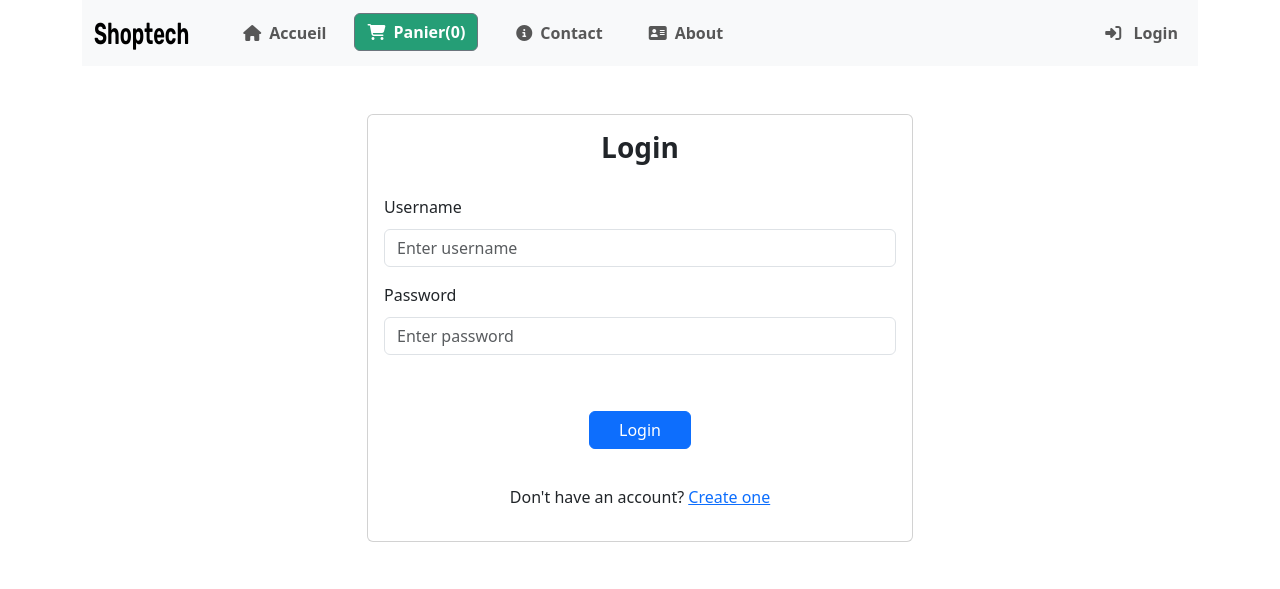
After one commit to fadlaouisimoo/myecommercewebs, a Django app: page /login/ in a window 1280 px wide. The commit adds this page. Shown: the top 589 px of the page. Run offline with Django 4.2, Linux system fonts and the light colour scheme; parts of the project's set-up code (start-up, migrations or seed data) failed here and were passed over; some libraries are stand-ins or nearby versions; some web fonts are replaced.

Commit message:
add login/logout

```diff
--- a/ecommerce/settings.py
+++ b/ecommerce/settings.py
@@ -130,3 +130,8 @@ STATIC_ROOT = os.path.join(BASE_DIR, 'static')
 # https://docs.djangoproject.com/en/3.2/ref/settings/#default-auto-field
 
 DEFAULT_AUTO_FIELD = 'django.db.models.BigAutoField'
+
+
+LOGIN_URL = 'login'
+LOGOUT_REDIRECT_URL = 'home'
+LOGIN_REDIRECT_URL = 'home'
--- a/shop/templates/shop/base.html
+++ b/shop/templates/shop/base.html
@@ -14,6 +14,7 @@
   <script src="https://code.jquery.com/jquery-3.7.1.js" integrity="sha256-eKhayi8LEQwp4NKxN+CfCh+3qOVUtJn3QNZ0TciWLP4=" crossorigin="anonymous"></script>
   <script src="https://cdn.jsdelivr.net/npm/bootstrap@5.0.2/dist/js/bootstrap.bundle.min.js" integrity="sha384-MrcW6ZMFYlzcLA8Nl+NtUVF0sA7MsXsP1UyJoMp4YLEuNSfAP+JcXn/tWtIaxVXM" crossorigin="anonymous"></script>
   <script src="https://kit.fontawesome.com/a8689a1474.js" crossorigin="anonymous"></script>
+
 </head>
 
 <body>
@@ -44,6 +45,21 @@
                   <a class="nav-link" href="{% url 'about' %}" style="margin-left: 30px;"><i class="fa-solid fa-address-card" style="margin-right: 8px;"></i><b>About</b></a>
                 </li>
               </ul>
+            </ul>
+            <ul class="navbar-nav ms-auto">
+              {% if user.is_authenticated %}
+               <li style="margin-top: 8px; border: solid 1px black;" class="nav-item">
+                    <span style="margin-left:30px; font-family: monospace;" class="navbar-text me-2"><i class="fa-solid fa-user" style="margin-right: -6px;"></i> <b>{{ user.username }}</b></span>
+                  </li>
+              <li class="nav-item">
+                  <a style="margin-left: 30px;" class="nav-link" href="{% url 'logout' %}"><i class="fa-solid fa-sign-out-alt" style="margin-right: 8px;"></i> <b>Logout</b></a>
+              </li>
+              {% else %}
+              <li class="nav-item">
+                  <a style="margin-left: 30px;" class="nav-link" href="{% url 'login' %}"><i class="fa-solid fa-sign-in-alt" style="margin-right: 8px;"></i> <b>Login</b></a>
+              </li>
+              {% endif %}
+          </ul>
             </div>
           </div>
         </nav>
--- /dev/null
+++ b/shop/templates/shop/login.html
@@ -0,0 +1,29 @@
+<!-- shop/templates/shop/login.html -->
+{% extends "shop/base.html" %}
+
+{% block content %}
+<div class="row justify-content-center">
+  <div class="col-md-6">
+    <div class="card my-5">
+      <div class="card-body">
+        <h3 class="card-title text-center" style="margin-bottom: 30px;"> <strong>Login</strong></h3>
+        <form method="post">
+          {% csrf_token %}
+          <div class="form-group mb-3">
+            <label style="margin-bottom: 10px;" for="username">Username</label>
+            <input type="text" name="username" class="form-control" id="username" placeholder="Enter username" required>
+          </div>
+          <div class="form-group mb-3">
+            <label style="margin-bottom: 10px;" for="password">Password</label>
+            <input type="password" name="password" class="form-control" id="password" placeholder="Enter password" required>
+          </div>
+          <button style="margin-top: 40px; width: 20%; margin-left:40%; margin-bottom: 20px;" type="submit" class="btn btn-primary ">Login</button>
+        </form>
+        <div class="text-center mt-3">
+          <p>Don't have an account? <a href="{% url 'register' %}">Create one</a></p>
+        </div>
+      </div>
+    </div>
+  </div>
+</div>
+{% endblock %}
--- a/shop/urls.py
+++ b/shop/urls.py
@@ -1,6 +1,7 @@
 from django.urls import path
-from shop.views import index, detail, checkout,confimation
+from shop.views import index, detail, checkout, confimation, custom_logout, register
 from . import views
+from django.contrib.auth import views as auth_views
 
 urlpatterns = [
     path('', index, name='home'),
@@ -9,4 +10,7 @@ urlpatterns = [
     path('confirmation', confimation, name="confirmation" ),
     path('contact/', views.contact, name='contact'),
     path('about/', views.about, name='about'),
+    path('login/', auth_views.LoginView.as_view(template_name='shop/login.html'), name='login'),
+    path('logout/', custom_logout, name='logout'),
+     path('register/', views.register, name='register'),
 ]
```
Also changed, not shown: shop/templates/shop/register.html (added, +19 -0 lines), shop/views.py (+30 -0 lines), shop/migrations/0007_profile.py (added), shop/migrations/0008_delete_profile.py (added).
